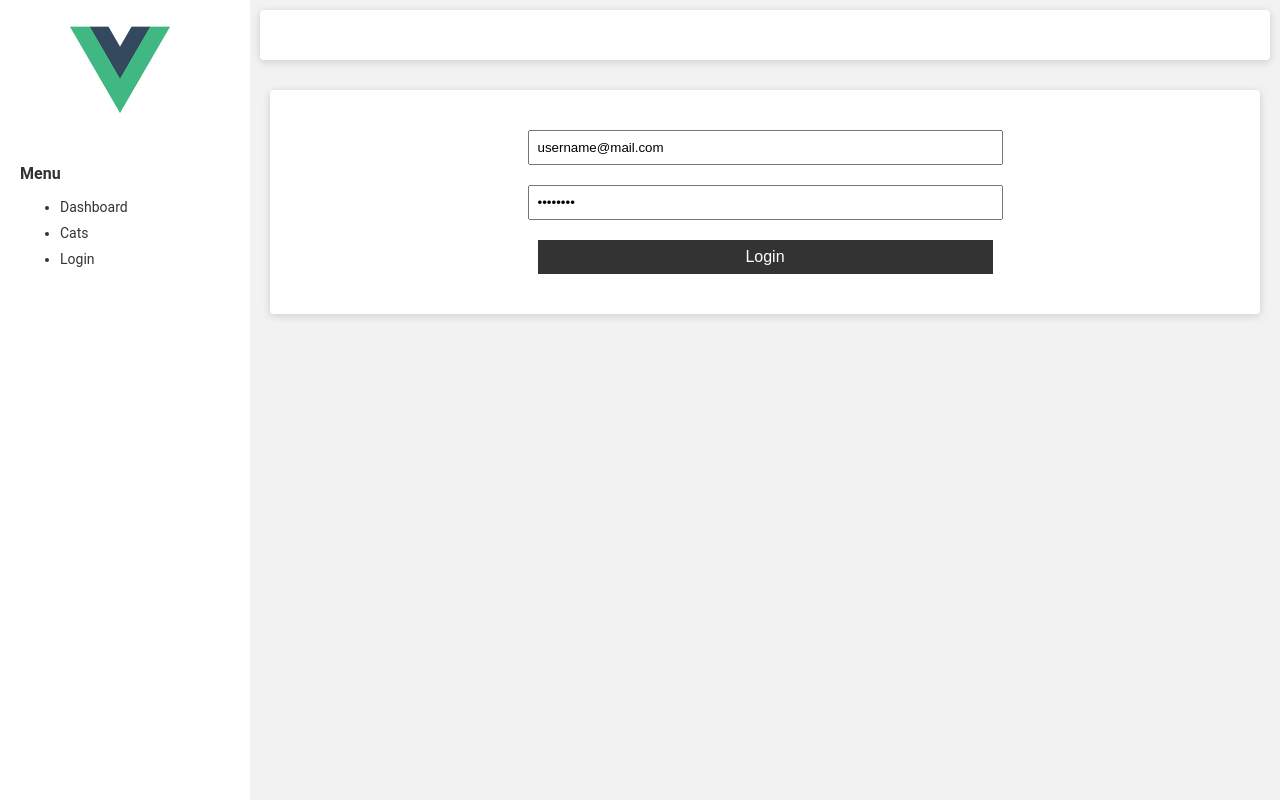
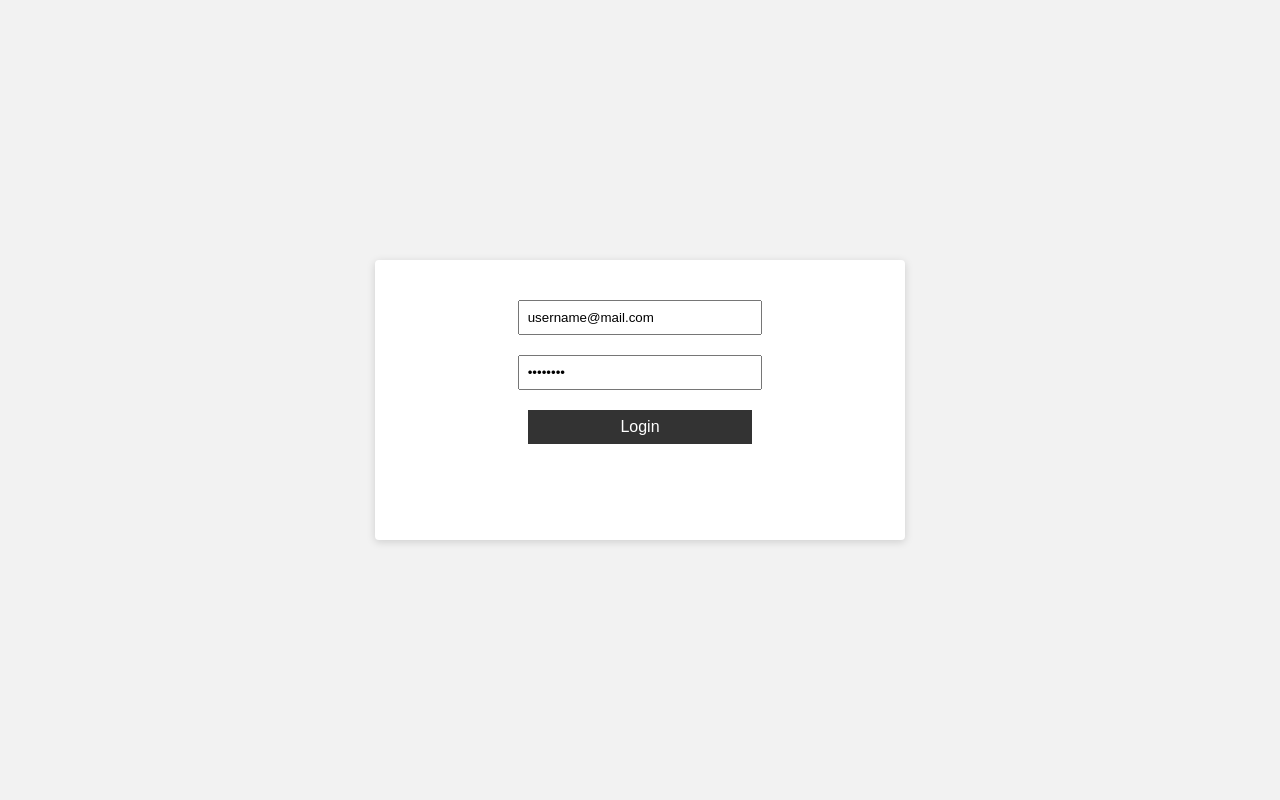
Before and after one commit to alandellonze/vue-skeleton, a Vue app: page /#/login in a window 1280 px wide. Built offline with nearby package versions, Linux system fonts and the light colour scheme.

Commit message:
make login page on full screen

```diff
--- a/src/App.vue
+++ b/src/App.vue
@@ -42,6 +42,7 @@ body {
   -moz-osx-font-smoothing: grayscale;
   display: flex;
   height: 100vh;
+  background-color: #F2F2F2;
   color: #333333;
 }
 
@@ -54,7 +55,6 @@ body {
   flex-direction: column;
   width: calc(100% - 250px);
   height: 100vh;
-  background-color: #F2F2F2;
 }
 
 .app-header {
--- a/src/views/Login.vue
+++ b/src/views/Login.vue
@@ -1,17 +1,19 @@
 <template>
 <div>
-  <form class="login-container">
-    <input type="text" class="login-input" placeholder="Email" v-model="email" />
-    <input type="password" class="login-input" placeholder="Password" v-model="password" />
-    <button type="submit" class="login-button" v-on:click.prevent="login">Login</button>
-  </form>
+  <div class="login-container">
+    <form class="login-form">
+      <input type="text" class="login-input" placeholder="Email" v-model="email" />
+      <input type="password" class="login-input" placeholder="Password" v-model="password" />
+      <button type="submit" class="login-button" v-on:click.prevent="login">Login</button>
+    </form>
+  </div>
 </div>
 </template>
 
 
 <script>
+import router from '@/router'
 import store from '@/store/store'
-import router from '@/router'
 import service from '@/api/service'
 
 export default {
@@ -70,13 +72,27 @@ export default {
 
 <style scoped>
 .login-container {
-  margin: 20px;
+  position: fixed;
+  left: 0px;
+  top: 0px;
+  width: 100%;
+  height: 100%;
+  z-index: 50;
+  display: flex;
+  justify-content: space-around;
+  background-color: #F2F2F2;
+  color: #333333;
+}
+
+.login-form {
+  position: relative;
+  margin: auto;
+  padding: 40px;
   background-color: white;
-  box-shadow: 0 4px 8px 0 rgba(0, 0, 0, 0.2);
-  padding: 40px;
   text-align: center;
   box-shadow: 0px 2px 8px rgba(0, 0, 0, 0.15);
   border-radius: 4px;
+  height: 25%;
 }
 
 .login-input {
```
